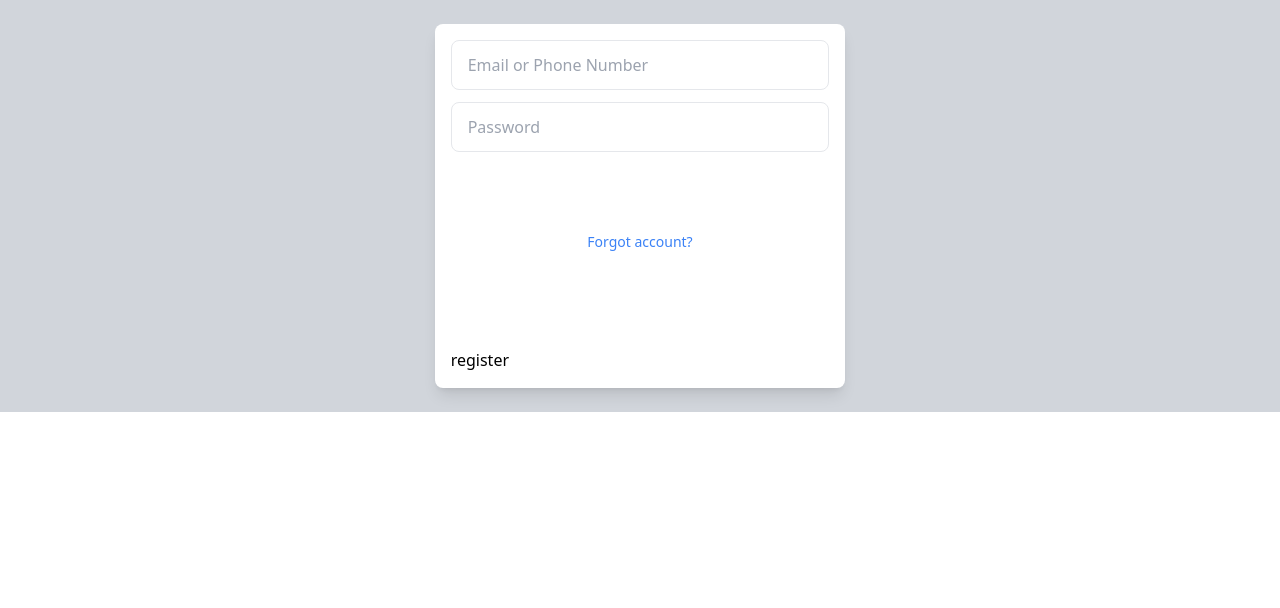
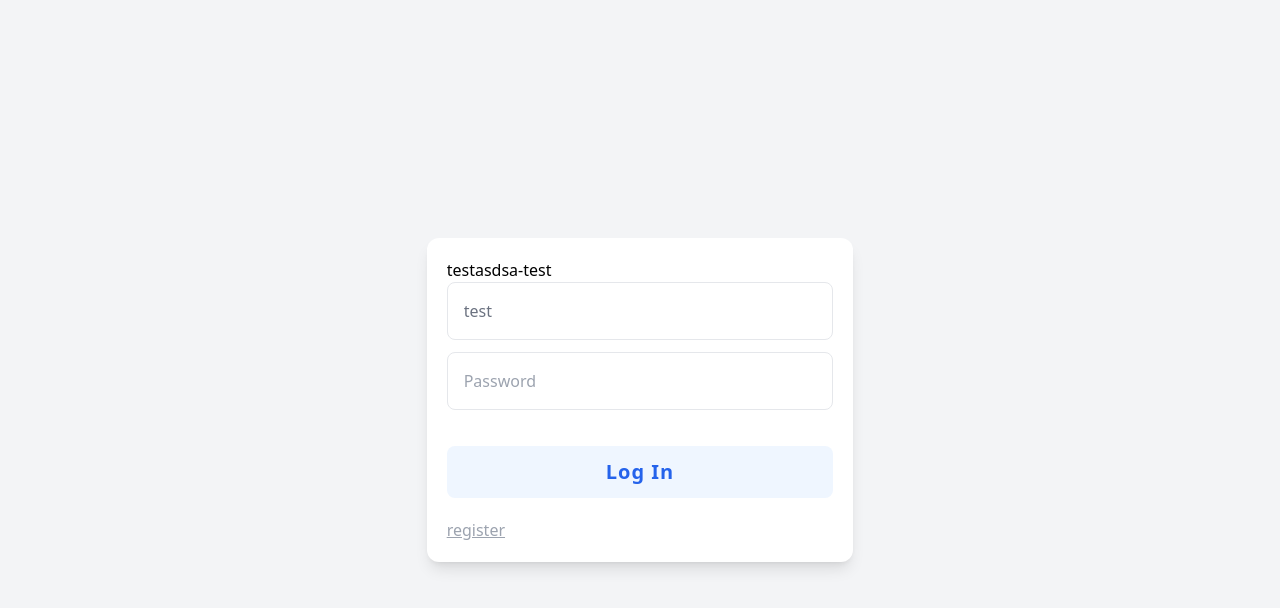
Before and after one commit to halilcn/discovery-react, a React (Create React App) app: page /login in a window 1280 px wide. Shown: the top 608 px of the page. Built offline with nearby package versions, Linux system fonts and the light colour scheme.

Commit message:
added useEffect and tailwind bug fixed

```diff
--- a/package.json
+++ b/package.json
@@ -6,6 +6,7 @@
     "@testing-library/jest-dom": "^5.16.1",
     "@testing-library/react": "^12.1.2",
     "@testing-library/user-event": "^13.5.0",
+    "axios": "^0.25.0",
     "history": "^5.2.0",
     "react": "^17.0.2",
     "react-dom": "^17.0.2",
--- a/src/App.js
+++ b/src/App.js
@@ -8,10 +8,11 @@ import { Dashboard } from './routes/dashboard';
 import { Home } from './components/dashboard/Home';
 import { UserList } from './components/dashboard/UserList';
 import { UserDetail } from './components/dashboard/UserDetail';
+import '../src/styles/default.css';
 
 function App() {
   return (
-    <div>
+    <div className="bg-red-50 h-full">
       <BrowserRouter>
         <Routes>
           <Route path="/login" element={<Login/>}/>
--- a/src/components/dashboard/UserList.js
+++ b/src/components/dashboard/UserList.js
@@ -1,7 +1,20 @@
-export const UserList=(props)=>{
-  return(
+import axios from 'axios';
+import { useEffect } from 'react';
+
+export const UserList = (props) => {
+
+  useEffect(() => {
+    getUsers();
+  });
+
+  const getUsers = async () => {
+    const test = await axios.get('https://fakestoreapi.com/users');
+    console.log(test);
+  };
+
+  return (
     <div>
       user list page
     </div>
-  )
-}
+  );
+};
--- a/src/components/general/Login.js
+++ b/src/components/general/Login.js
@@ -1,26 +1,47 @@
-import { Link } from 'react-router-dom';
+import { NavLink } from 'react-router-dom';
+import { useState, useEffect } from 'react';
 
 export const Login = (props) => {
+  const [test, setTest] = useState('test');
+  const [test2, setTest2] = useState('');
+
+  useEffect(() => {
+    console.log('created edildi');
+
+    /*return () => {
+      alert('component delete ');
+    };*/
+  }, []);
+
+  useEffect(() => {
+    console.log('değişti !!');
+    console.log(test);
+  });
+
+  useEffect(() => {
+    setTest2(test + 'asdsa');
+  }, [test]);
+
   return (
-    <div className="bg-gray-300 p-6">
-      <div className="bg-white w-full lg:w-1/3 mx-auto rounded-lg px-4 py-4 shadow-lg">
-        <input type="text"
-               placeholder="Email or Phone Number"
-               className="w-full mb-3 px-4 py-3 border rounded-lg text-gray-700 focus:outline-none focus:border-green-500"/>
-        <input type="text" placeholder="Password"
-               className="w-full mb-3 px-4 py-3 border rounded-lg text-gray-700 focus:outline-none focus:border-green-500"/>
-        <div className="text-white py-3 rounded-lg w-full font-bold text-xl tracking-wider">Log
-          In
+    <div className="bg-gray-100 h-full flex items-center justify-center">
+      <div className="bg-white w-1/3 rounded-xl p-5 shadow-lg ">
+        {test2}-
+        {test}
+        <input type="email"
+               value={test}
+               onChange={(e) => {setTest(e.target.value);}}
+               placeholder="E-mail"
+               className="w-full mb-3 p-4 border border-gray-200 rounded-lg text-gray-500 focus:border-gray-300 focus:shadow-md"/>
+        <input type="password" placeholder="Password"
+               className="w-full mb-3 p-4 border border-gray-200 rounded-lg text-gray-500 focus:border-gray-300 focus:shadow-md"/>
+        <div
+          className="text-blue-600 mt-6 py-3 bg-blue-50 text-center mb-5 rounded-lg w-full font-bold text-xl tracking-wider cursor-pointer transition hover:bg-blue-100 hover:-translate-y-1">
+          Log In
         </div>
-        <div className="flex justify-center my-4">
-          <a className="text-blue-500 text-sm" href="#">Forgot account?</a>
-        </div>
-        <div className="flex justify-center my-6">
-          <div className="text-white h-12 rounded px-6 font-bold">Create
-            new Account
-          </div>
-        </div>
-        <Link to="/register">register</Link>
+        <NavLink to="/register"
+                 className="text-gray-400 underline font-medium ">
+          register
+        </NavLink>
       </div>
     </div>
   );
--- a/src/components/general/Register.js
+++ b/src/components/general/Register.js
@@ -1,5 +1,52 @@
+import { NavLink } from 'react-router-dom';
+import axios from 'axios';
+
 export const Register = (props) => {
+
+  const postUser = async () => {
+    const test = await axios.post('https://fakestoreapi.com/users', {
+      email: 'John@gmail.com',
+      username: 'johnd',
+      password: 'm38rmF$',
+      name: {
+        firstname: 'John',
+        lastname: 'Doe'
+      },
+      address: {
+        city: 'kilcoole',
+        street: '7835 new road',
+        number: 3,
+        zipcode: '12926-3874',
+        geolocation: {
+          lat: '-37.3159',
+          long: '81.1496'
+        }
+      },
+      phone: '1-570-236-7033'
+    });
+    console.log(test);
+  };
+
   return (
-    <div>register</div>
+    <div className="bg-gray-100 h-full flex items-center justify-center">
+      <div className="bg-white w-1/3 rounded-xl p-5 shadow-lg ">
+        <input type="email"
+               placeholder="E-mail"
+               className="w-full mb-3 p-4 border border-gray-200 rounded-lg text-gray-500 focus:border-gray-300 focus:shadow-md"/>
+        <input type="password" placeholder="Password"
+               className="w-full mb-3 p-4 border border-gray-200 rounded-lg text-gray-500 focus:border-gray-300 focus:shadow-md"/>
+        <input type="password" placeholder="Repeat Password"
+               className="w-full mb-3 p-4 border border-gray-200 rounded-lg text-gray-500 focus:border-gray-300 focus:shadow-md"/>
+        <div
+          className="text-blue-600 mt-6 py-3 bg-blue-50 text-center mb-5 rounded-lg w-full font-bold text-xl tracking-wider cursor-pointer transition hover:bg-blue-100 hover:-translate-y-1"
+          onClick={postUser}>
+          Register
+        </div>
+        <NavLink to="/login"
+                 className="text-gray-400 underline font-medium">
+          login
+        </NavLink>
+      </div>
+    </div>
   );
 };
--- /dev/null
+++ b/src/styles/default.css
@@ -0,0 +1,12 @@
+body, html {
+    height: 100%;
+    margin: 0;
+}
+
+#root {
+    height: 100%;
+}
+
+* {
+    outline: none;
+}
```
Also changed, not shown: 1 other file (tests, documents, lock files or other folders).
